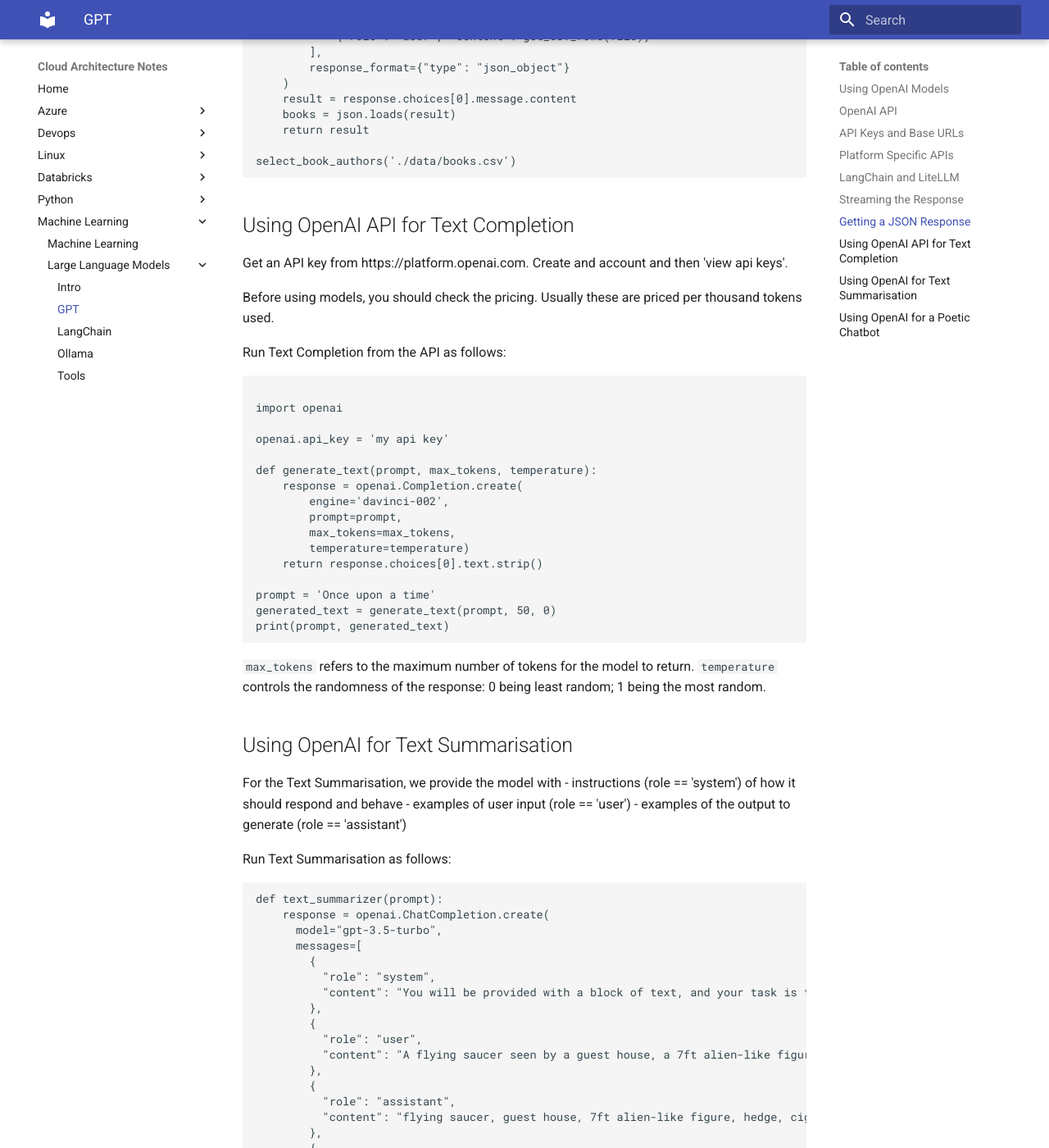
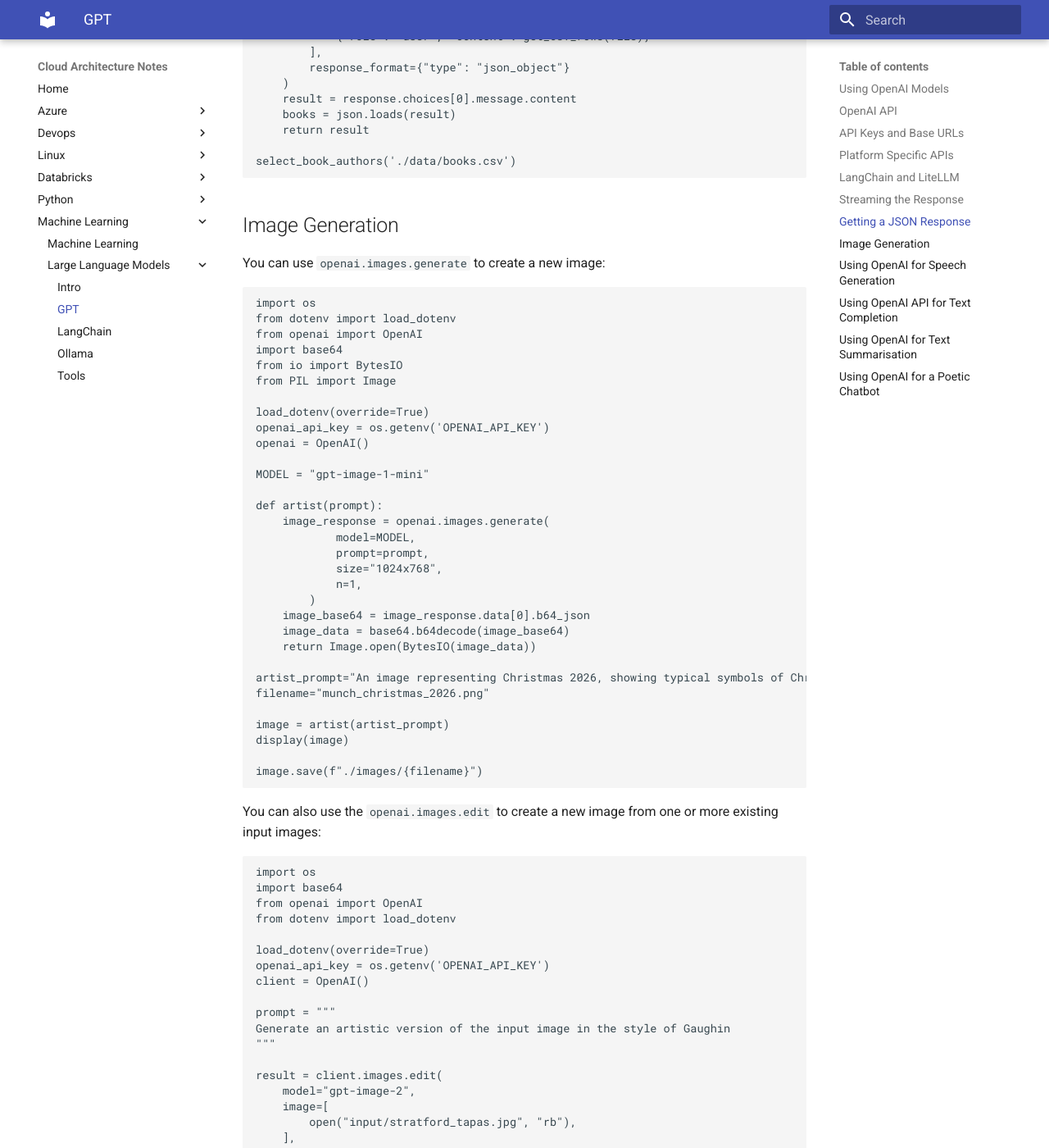
Before and after one commit to dram1964/cloudarchitect, an MkDocs documentation site: the page built from docs/ml/llm/gpt.md, in a window 1280 px wide and 1400 px high, scrolled down 6949 px. Shown: the whole window at 82% size. Built offline with MkDocs 1.6.1 and Material for MkDocs 9.7.7, drawn with Linux system fonts in a browser that asks for light colours; some of the changed text lies outside the part shown.

Commit message:
adds notes on image and audio generation

````diff
--- a/docs/ml/llm/gpt.md
+++ b/docs/ml/llm/gpt.md
@@ -358,6 +358,107 @@
 select_book_authors('./data/books.csv')
 ```
 
+## Image Generation
+
+You can use `openai.images.generate` to create a new image:
+
+```python
+import os
+from dotenv import load_dotenv
+from openai import OpenAI
+import base64
+from io import BytesIO
+from PIL import Image
+
+load_dotenv(override=True)
+openai_api_key = os.getenv('OPENAI_API_KEY')
+openai = OpenAI()
+
+MODEL = "gpt-image-1-mini"
+
+def artist(prompt):
+    image_response = openai.images.generate(
+            model=MODEL,
+            prompt=prompt,
+            size="1024x768",
+            n=1,
+        )
+    image_base64 = image_response.data[0].b64_json
+    image_data = base64.b64decode(image_base64)
+    return Image.open(BytesIO(image_data))
+
+artist_prompt="An image representing Christmas 2026, showing typical symbols of Christmas in the style of Edvard Munch"
+filename="munch_christmas_2026.png"
+
+image = artist(artist_prompt)
+display(image)
+
+image.save(f"./images/{filename}")
+```
+
+You can also use the `openai.images.edit` to create a new image from
+one or more existing input images:
+
+```python
+import os
+import base64
+from openai import OpenAI
+from dotenv import load_dotenv
+
+load_dotenv(override=True)
+openai_api_key = os.getenv('OPENAI_API_KEY')
+client = OpenAI()
+
+prompt = """
+Generate an artistic version of the input image in the style of Gaughin
+"""
+
+result = client.images.edit(
+    model="gpt-image-2",
+    image=[
+        open("input/stratford_tapas.jpg", "rb"),
+    ],
+    prompt=prompt,
+)
+
+image_base64 = result.data[0].b64_json
+image_bytes = base64.b64decode(image_base64)
+
+# Save the image to a file
+with open("output/gaughin_stratford.png", "wb") as f:
+    f.write(image_bytes)
+```
+
+See [Image Generation](https://developers.openai.com/api/docs/guides/image-generation?mask-edit-api=image#overview) for more information on using
+`chat.images` or `chat.responses` to create or edit images.
+
+## Using OpenAI for Speech Generation
+
+Use `openai.audio.speech` to generate audio from input text:
+
+
+```python
+import os
+from dotenv import load_dotenv
+from openai import OpenAI
+
+load_dotenv(override=True)
+openai_api_key = os.getenv('OPENAI_API_KEY')
+
+client = OpenAI()
+speech_file_path = "audio/speech.mp3"
+
+with client.audio.speech.with_streaming_response.create(
+    model="gpt-4o-mini-tts",
+    voice="coral",
+    input="Now is the winter of our discontent made glorious summer by this noble son of York.",
+    instructions="Speak in a cheerful and positive tone.",
+) as response:
+    response.stream_to_file(speech_file_path)
+```
+
+See [Text to Speech](https://developers.openai.com/api/docs/guides/text-to-speech) for more info.
+
 ## Using OpenAI API for Text Completion
 
 Get an API key from https://platform.openai.com. Create and account and then 'view api keys'.
````
Also changed, not shown: docs/ml/llm/tools.md (+41 -34 lines), docs/python/intermediate_python.md (+8 -0 lines).
